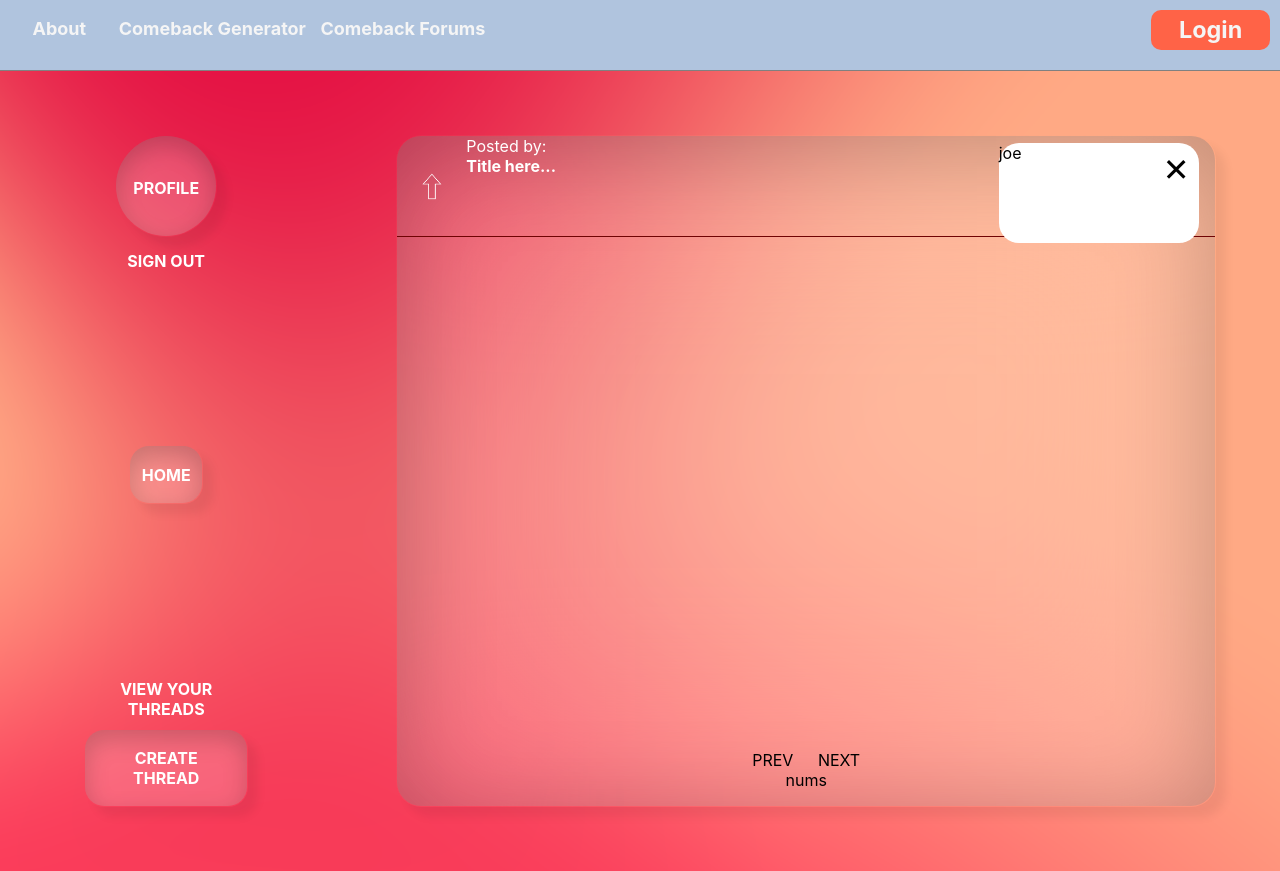
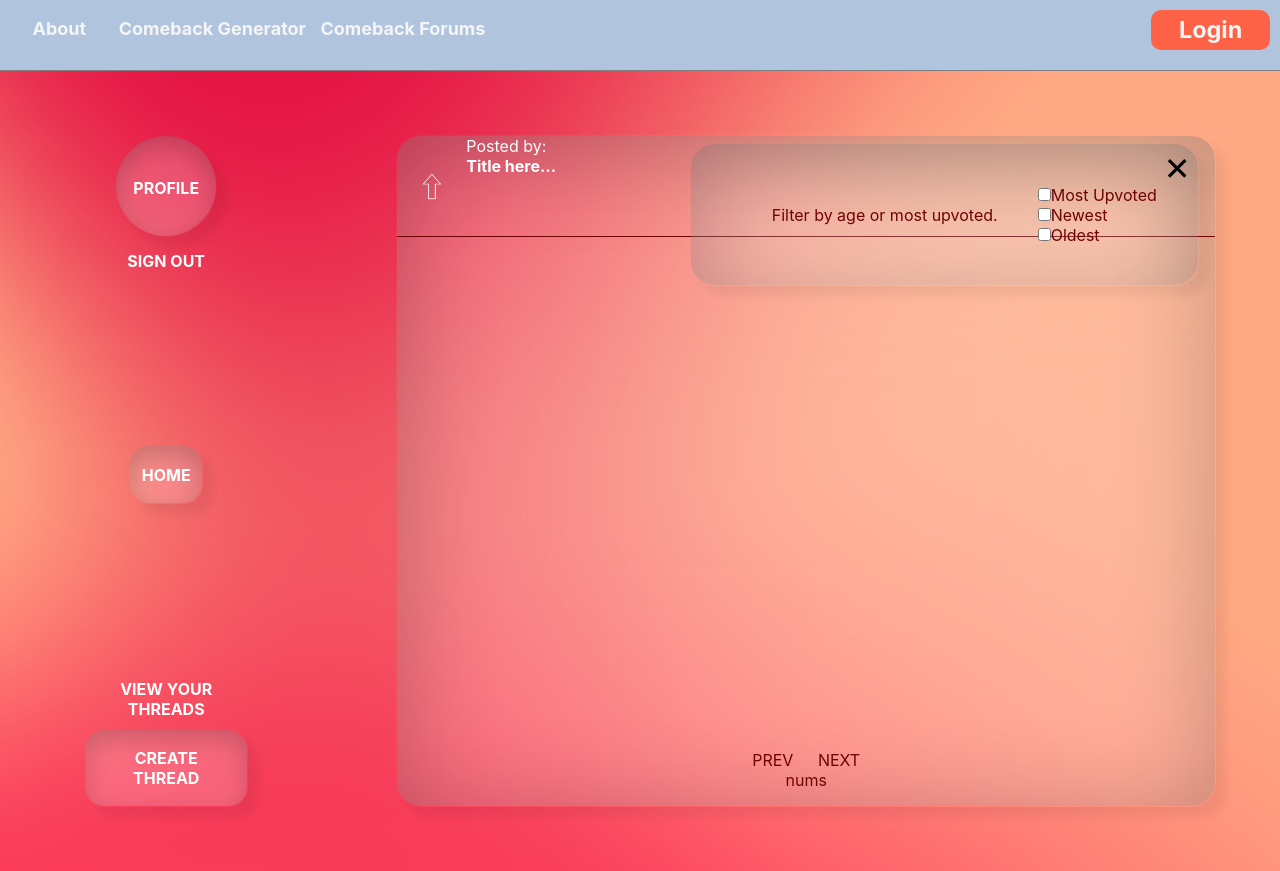
Before and after one commit to BustosAndrew/Comeback-World, a React (Create React App) app in the folder comeback-world/: page /forums in a window 1280 px wide. Both pictures are taken after a click on the element 1172 px from the left and 166 px from the top of the page. Built offline with nearby package versions, Linux system fonts and the light colour scheme.

Commit message:
forums UI complete and first build

```diff
--- a/comeback-world/src/comps/forums.jsx
+++ b/comeback-world/src/comps/forums.jsx
@@ -35,21 +35,53 @@ export const Forums = () => {
             <div className="thread-container">
                 <div className="threads">
                     <div
-                        id="filter"
-                        className={openPopup ? null : 'filter-closed'}
+                        className={openPopup ? 'hide-border' : 'filter-closed'}
                         onClick={() => setOpenPopup(!openPopup)}
                     >
-                        <hr className={openPopup ? 'filter-hide' : null} />
-                        <hr className={openPopup ? 'filter-hide' : null} />
-                        <hr className={openPopup ? 'filter-hide' : null} />
+                        <hr className={openPopup ? 'filter-hide-hrs' : null} />
+                        <hr className={openPopup ? 'filter-hide-hrs' : null} />
+                        <hr className={openPopup ? 'filter-hide-hrs' : null} />
                         {openPopup ? (
                             <div className="filter-opened">
                                 <span className="">&#10005;</span>
                             </div>
                         ) : null}
                     </div>
-                    <div className={openPopup ? 'filter-popup' : 'filter-hide'}>
-                        joe
+                    <div
+                        className={
+                            openPopup ? 'filter-popup' : 'filter-hide-hrs'
+                        }
+                    >
+                        <ul
+                            style={{
+                                display: 'inline-block',
+                                listStyle: 'none',
+                                color: '#6f0303',
+                            }}
+                        >
+                            <li>Filter by age or most upvoted.</li>
+                            <br />
+                        </ul>
+                        <ul
+                            style={{
+                                display: 'inline-block',
+                                listStyle: 'none',
+                                color: '#6f0303',
+                            }}
+                        >
+                            <li>
+                                <input type="checkbox"></input>
+                                <label>Most Upvoted</label>
+                            </li>
+                            <li>
+                                <input type="checkbox"></input>
+                                <label>Newest</label>
+                            </li>
+                            <li>
+                                <input type="checkbox"></input>
+                                <label>Oldest</label>
+                            </li>
+                        </ul>
                     </div>
                     <div className="thrd">
                         <img className="upvote" src="upvote.png" />
--- a/comeback-world/src/css/forums.css
+++ b/comeback-world/src/css/forums.css
@@ -75,6 +75,7 @@
 #thread-prev {
   display: inline-block;
   margin-right: 5%;
+  color: #6f0303;
 }
 #thread-prev:hover {
   cursor: pointer;
@@ -82,6 +83,7 @@
 
 #thread-next {
   display: inline;
+  color: #6f0303;
 }
 #thread-next:hover {
   cursor: pointer;
@@ -90,23 +92,21 @@
 #thread-pgs {
   position: relative;
   text-align: center;
+  color: #6f0303;
 }
 
-#filter {
+.filter-closed {
   position: absolute;
   top: 2%;
   right: 3%;
   border: solid 1px #6f0303;
   border-radius: 10px;
-}
-#filter:hover {
-  cursor: pointer;
-}
-
-.filter-closed {
   padding: 0.5% 0.3%;
   padding-bottom: 0;
   z-index: 2;
+}
+.filter-closed:hover {
+  cursor: pointer;
 }
 .filter-closed hr {
   margin-top: 10%;
@@ -118,16 +118,25 @@
 }
 
 .filter-opened {
-  position: relative;
+  position: absolute;
+  top: 2%;
+  right: 3%;
   font-size: xx-large;
   z-index: 3;
+}
+.filter-opened:hover {
+  cursor: pointer;
 }
 
 .filter-options {
   z-index: 3;
 }
 
-.filter-hide {
+.hide-border {
+  border: none;
+}
+
+.filter-hide-hrs {
   display: none;
 }
 
@@ -135,11 +144,14 @@
   position: absolute;
   top: 1%;
   right: 2%;
-  width: 200px;
-  height: 100px;
-  background-color: white;
+  padding: 5%;
+  background-color: rgba(255, 255, 255, 0.2);
+  border: solid 1px transparent;
+  background-clip: padding-box;
+  box-shadow: 10px 10px 10px rgba(0, 0, 0, 0.06), inset 0px 15px 100px rgba(0, 0, 0, 0.24);
+  border-radius: 25px;
   z-index: 2;
-  border-radius: 20px;
+  text-align: left;
 }
 
 .forums-home {
--- a/comeback-world/src/scss/forums.scss
+++ b/comeback-world/src/scss/forums.scss
@@ -80,6 +80,7 @@
         cursor: pointer;
     }
     margin-right: 5%;
+    color: #6f0303;
 }
 
 #thread-next {
@@ -87,26 +88,36 @@
     &:hover {
         cursor: pointer;
     }
+    color: #6f0303;
 }
 
 #thread-pgs {
     position: relative;
     text-align: center;
+    color: #6f0303;
 }
 
-#filter {
+// #filter {
+//     position: absolute;
+//     top: 2%;
+//     right: 3%;
+//     border: solid 1px #6f0303;
+//     border-radius: 10px;
+
+//     &:hover {
+//         cursor: pointer;
+//     }
+// }
+
+.filter-closed {
     position: absolute;
     top: 2%;
     right: 3%;
     border: solid 1px #6f0303;
     border-radius: 10px;
-
     &:hover {
         cursor: pointer;
     }
-}
-
-.filter-closed {
     padding: 0.5% 0.3%;
     padding-bottom: 0;
     z-index: 2;
@@ -121,16 +132,26 @@
 }
 
 .filter-opened {
-    position: relative;
+    position: absolute;
+    top: 2%;
+    right: 3%;
     font-size: xx-large;
     z-index: 3;
+
+    &:hover {
+        cursor: pointer;
+    }
 }
 
 .filter-options {
     z-index: 3;
 }
 
-.filter-hide {
+.hide-border {
+    border: none;
+}
+
+.filter-hide-hrs {
     display: none;
 }
 
@@ -138,11 +159,15 @@
     position: absolute;
     top: 1%;
     right: 2%;
-    width: 200px;
-    height: 100px;
-    background-color: white;
+    padding: 5%;
+    background-color: rgba($color: white, $alpha: 0.2);
+    border: solid 1px transparent;
+    background-clip: padding-box;
+    box-shadow: 10px 10px 10px rgba($color: #000000, $alpha: 0.06),
+        inset 0px 15px 100px rgba($color: #000000, $alpha: 0.24);
+    border-radius: 25px;
     z-index: 2;
-    border-radius: 20px;
+    text-align: left;
 }
 
 .forums-home {
```
Also changed, not shown: 21 other files (tests, documents, lock files or other folders).
